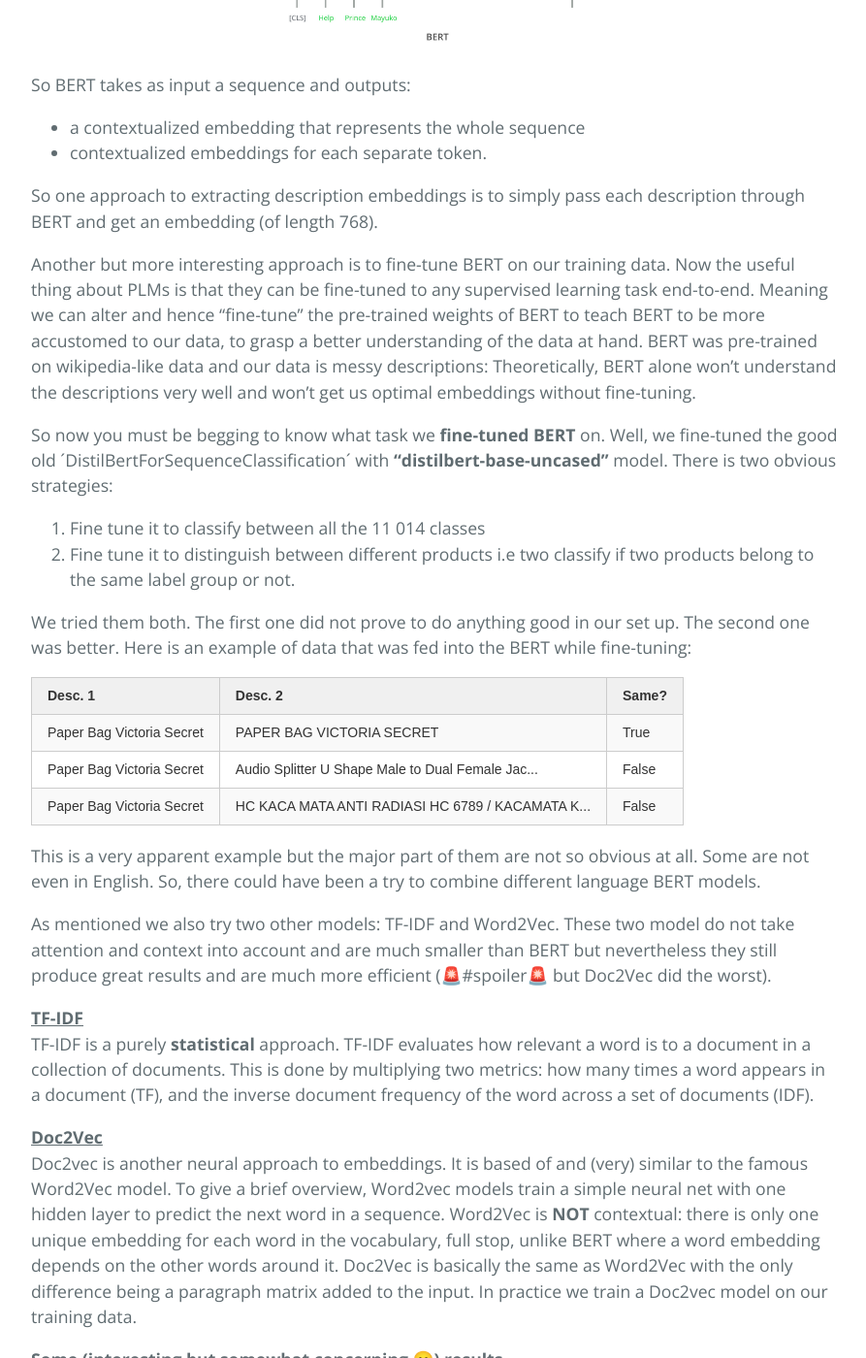
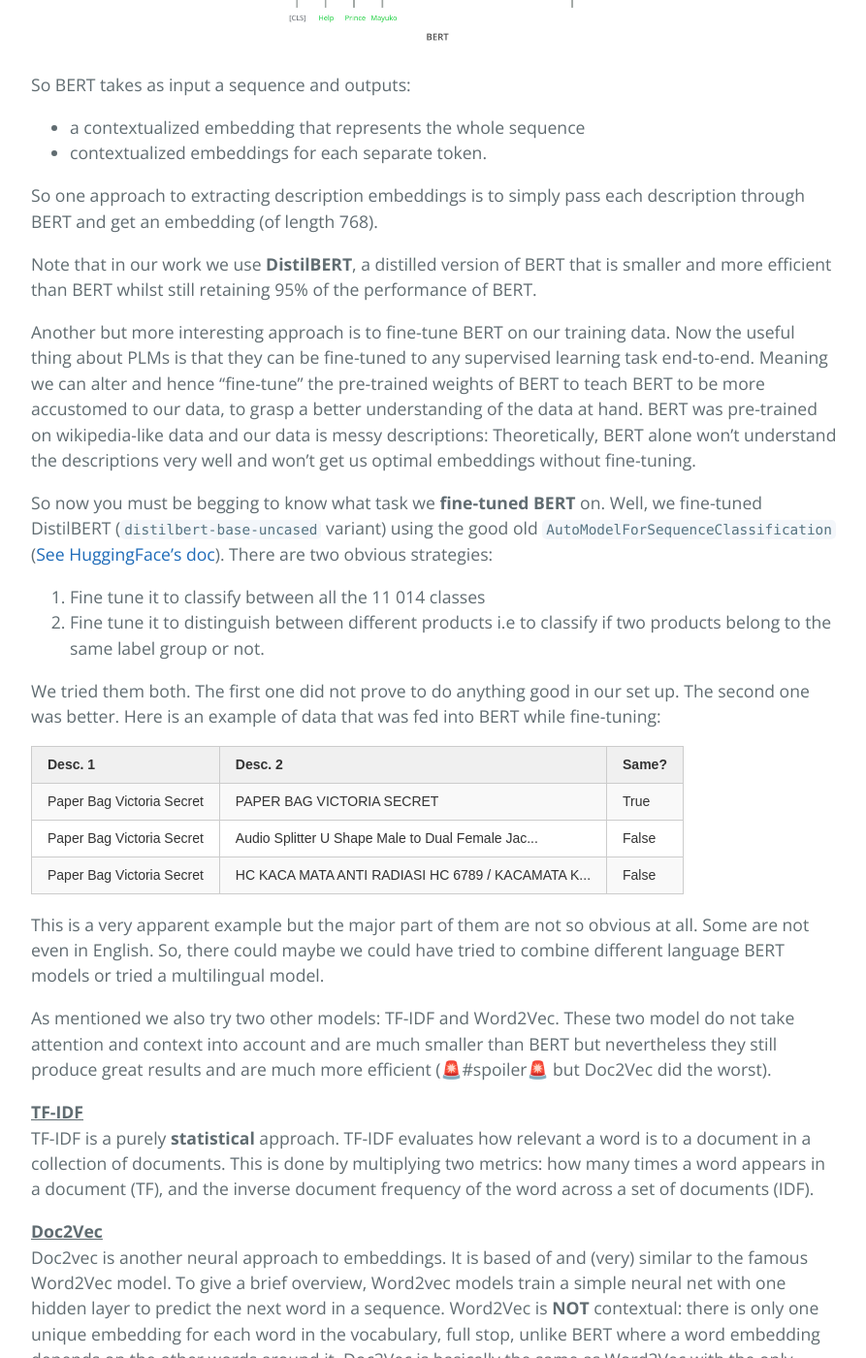
Before and after one commit to joonasrooben/shopee_PP, a Jekyll site: the page built from index.md, in a window 1280 px wide and 1400 px high, scrolled down 8402 px. Shown: the whole window at 97% size, without its empty margins (192-1085 px from the left). Built offline with Jekyll 4.4.1, drawn with Linux system fonts in a browser that asks for light colours; our own code applies the rules of GitHub Pages for plain Markdown files; formulas are drawn with MathJax 3.

Commit message:
Update index.md

```diff
--- a/index.md
+++ b/index.md
@@ -119,8 +119,8 @@
     <td class="tg-0pky">67.5%</td>
   </tr>
   <tr>
-    <td class="tg-0pky">fine-tuned B3 + ArcFace + PCA</td>
-    <td class="tg-0pky">79%</td>
+    <td class="tg-btxf">fine-tuned B3 + ArcFace + PCA</td>
+    <td class="tg-btxf">79%</td>
   </tr>
   <tr>
     <td class="tg-0pky">fine-tuned v2 B3 + ArcFace + PCA</td>
@@ -161,13 +161,15 @@
 
 So one approach to extracting description embeddings is to simply pass each description through BERT and get an embedding (of length 768).
 
+Note that in our work we use **DistilBERT**, a distilled version of BERT that is smaller and more efficient than BERT whilst still retaining 95% of the performance of BERT.
+
 Another but more interesting approach is to fine-tune BERT on our training data. Now the useful thing about PLMs is that they can be fine-tuned to any supervised learning task end-to-end. Meaning we can alter and hence "fine-tune" the pre-trained weights of BERT to teach BERT to be more accustomed to our data, to grasp a better understanding of the data at hand. BERT was pre-trained on wikipedia-like data and our data is messy descriptions: Theoretically, BERT alone won't understand the descriptions very well and won't get us optimal embeddings without fine-tuning.
 
-So now you must be begging to know what task we **fine-tuned BERT** on. Well, we fine-tuned the good old ´DistilBertForSequenceClassification´ with **"distilbert-base-uncased"** model. There is two obvious strategies:
+So now you must be begging to know what task we **fine-tuned BERT** on. Well, we fine-tuned DistilBERT (`distilbert-base-uncased` variant) using the good old `AutoModelForSequenceClassification` ([See HuggingFace's doc](https://huggingface.co/transformers/model_doc/distilbert.html#distilbertforsequenceclassification)). There are two obvious strategies:
 1. Fine tune it to classify between all the 11 014 classes
-2. Fine tune it to distinguish between different products i.e two classify if two products belong to the same label group or not.
+2. Fine tune it to distinguish between different products i.e to classify if two products belong to the same label group or not.
 
-We tried them both. The first one did not prove to do anything good in our set up. The second one was better. Here is an example of data that was fed into the BERT while fine-tuning:
+We tried them both. The first one did not prove to do anything good in our set up. The second one was better. Here is an example of data that was fed into BERT while fine-tuning:
 
 <table class="tg center">
 <thead>
@@ -196,7 +198,7 @@
   </tbody>
 </table>
 
-  This is a very apparent example but the major part of them are not so obvious at all. Some are not even in English. So, there could have been a try to combine different language BERT models.
+  This is a very apparent example but the major part of them are not so obvious at all. Some are not even in English. So, there could maybe we could have tried to combine different language BERT models or tried a multilingual model.
 
 As mentioned we also try two other models: TF-IDF and Word2Vec. These two model do not take attention and context into account and are much smaller than BERT but nevertheless they still produce great results and are much more efficient (🚨#spoiler🚨 but Doc2Vec did the worst).
 
@@ -329,32 +331,32 @@
     <td class="tg-0pky">0.548</td>
   </tr>
     <tr>
-    <td class="tg-0pky">TF-IDF + Phash</td>
-    <td class="tg-0pky">0.580</td>
+    <td class="tg-btxf">TF-IDF + Phash</td>
+    <td class="tg-btxf">0.580</td>
   </tr>
   <tr>
     <td class="tg-0pky">BERT fine-tuned v1 + Phash</td>
     <td class="tg-0pky">0.580</td>
   </tr>
   <tr>
-    <td class="tg-0pky">BERT fine-tuned v2 + Phash </td>
-    <td class="tg-0pky">0.588</td>
+    <td class="tg-btxf">BERT fine-tuned v2 + Phash </td>
+    <td class="tg-btxf">0.588</td>
   </tr>
     <tr>
     <td class="tg-0pky">B0</td>
     <td class="tg-0pky">0.648</td>
   </tr>
     <tr>
-    <td class="tg-0pky">B0 + PCA</td>
-    <td class="tg-0pky">0.653</td>
+    <td class="tg-btxf">B0 + PCA</td>
+    <td class="tg-btxf">0.653</td>
   </tr>
     <tr>
     <td class="tg-0pky"><b>B0 + BERT fine-tuned v2 + Phash + PCA</b></td>
     <td class="tg-0pky"><b>0.653</b></td>
   </tr>
     <tr>
-    <td class="tg-0pky">B3 fine-tuned v2 + PCA</td>
-    <td class="tg-0pky">0.665</td>
+    <td class="tg-btxf">B3 fine-tuned v2 + PCA</td>
+    <td class="tg-btxf">0.665</td>
   </tr>
   <tr>
     <td class="tg-0pky">B3 fine-tuned v2 + BERT fine-tuned v2 + Phash + PCA</td>
@@ -401,16 +403,16 @@
     <td class="tg-0pky"> 0.753</td>
   </tr>
   <tr>
-    <td class="tg-0pky">full data training</td>
-    <td class="tg-0pky">0.757</td>
+    <td class="tg-btxf">full data training</td>
+    <td class="tg-btxf">0.757</td>
   </tr>
   <tr>
     <td class="tg-0pky">union comb, img, txt matches + tune threshold</td>
     <td class="tg-0pky">0.776</td>
   </tr>
     <tr>
-    <td class="tg-0pky">INB + add diverse txt models</td>
-    <td class="tg-0pky">0.784</td>
+    <td class="tg-btxf">INB + add diverse txt models</td>
+    <td class="tg-btxf">0.784</td>
   </tr>
     <tr>
     <td class="tg-0pky">use img, txt, comb emb at INB stage 1 + tune threshold jointly</td>
```
